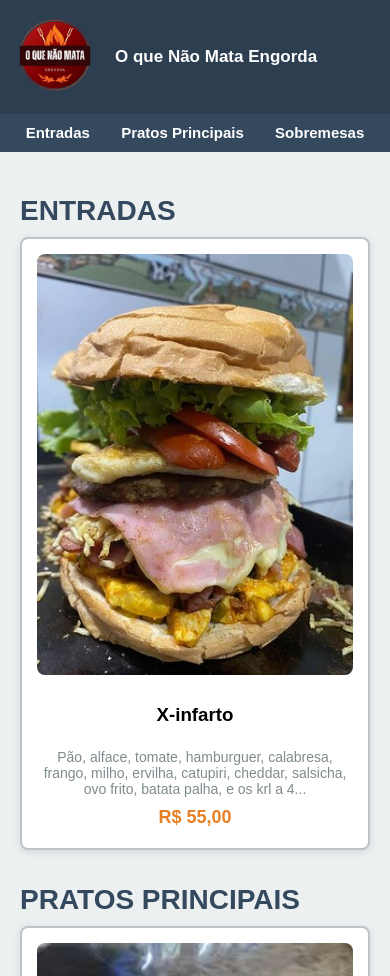
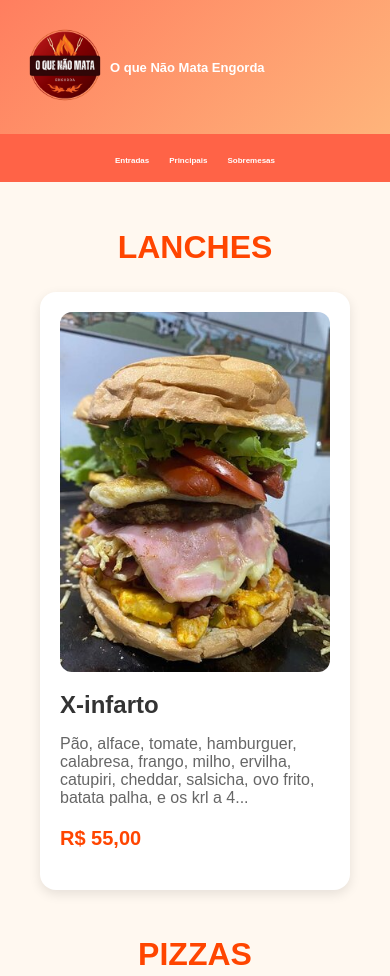
Before and after one commit to JoaoVictorIfpr/Card-pio-Express-Uma-Aventura-Responsiva, a plain HTML site: page index.html in a window 390 px wide. Shown: the top 976 px of the page. Drawn offline with Linux system fonts and the light colour scheme.

Commit message:
Responsividade
Mudança das cores do site, e adequação de responsividade para o cara que resolveu acessar o site em um apple watch.

```diff
--- a/index.html
+++ b/index.html
@@ -11,54 +11,59 @@
 <body>
     <header>
         <div class="imglogo">
-            <img src="img/Logo_Churrascaria_Restaurante_-removebg-preview.png" alt="Logo do restaurante O que Não Mata Engorda, com uma imagem de uma churrasqueira e utensílios de cozinha">
+            <img src="img/Logo_Churrascaria_Restaurante_-removebg-preview.png" alt="Logo Restaurante">
         </div>
         <div class="nome">
             <h1>O que Não Mata Engorda</h1>
         </div>
+
     </header>
+
 
     <nav>
         <ul>
-            <li><a href="#entradas" title="Ir para a seção de Entradas">Entradas</a></li>
-            <li><a href="#pratos-principais" title="Ir para a seção de Pratos Principais">Pratos Principais</a></li>
-            <li><a href="#sobremesas" title="Ir para a seção de Sobremesas">Sobremesas</a></li>
+            <li><a href="#entradas">Entradas</a></li>
+            <li><a href="#pratos-principais">Principais</a></li>
+            <li><a href="#sobremesas">Sobremesas</a></li>
         </ul>
     </nav>
 
     <main>
-        <section id="entradas">
-            <h2>Entradas</h2>
+        <div class="lanches">
+            <h2>Lanches</h2>
             <article>
-                <img src="img/x-infarto.jpg" alt="X-infarto, um lanche recheado com hambúrguer, calabresa, e outros ingredientes">
-                <h3>X-infarto</h3>
-                <p>Pão, alface, tomate, hamburguer, calabresa, frango, milho, ervilha, catupiri, cheddar, salsicha, ovo frito, batata palha, e os krl a 4...</p>
+                <img src="img/x-infarto.jpg" alt="X-infarto">
+                <h1>X-infarto</h1>
+                <p>Pão, alface, tomate, hamburguer, calabresa, frango, milho, ervilha, catupiri, cheddar, salsicha, ovo
+                    frito, batata palha, e os krl a 4...</p>
                 <p>R$ 55,00</p>
             </article>
-        </section>
+        </div>
 
-        <section id="pratos-principais">
-            <h2>Pratos Principais</h2>
+
+        <div class="pizzas">
+            <h2>Pizzas</h2>
             <article>
-                <img src="img/images.jpg" alt="Pizza com ingredientes surpresa, escolhidos pelo chef">
-                <h3>Pizza "Do Jeito que o Chefe Quiser"</h3>
-                <p>Uma surpresa do chef! Ingredientes variados escolhidos na hora para uma experiência única e inesquecível.</p>
+                <img src="img/images.jpg" alt="Pizza Sabor do Jeito que o Chefe Quiser">
+                <h1>Pizza "Do Jeito que o Chefe Quiser"</h1>
+                <p>Uma surpresa do chef! Ingredientes variados escolhidos na hora para uma experiência única e
+                    inesquecível.</p>
                 <p>R$ 89,90</p>
             </article>
-        </section>
+        </div>
 
-        <section id="sobremesas">
-            <h2>Sobremesas</h2>
+        <div class="bebidas">
+            <h2>Bebidas</h2>
             <article>
-                <img src="img/imagesa.jpg" alt="Bebida com energético e outras bebidas misteriosas">
-                <h3>Bebida "Vai na Fé"</h3>
-                <p>Um copão com gelo e com energético, misturado com a bebida que estiver sobrando no estoque. Se não gostou, não compre.</p>
+                <img src="img/imagesa.jpg" alt="Bebida Vai na Fé">
+                <h1>Bebida "Vai na Fé"</h1>
+                <p>Um copão com gelo e com energetico com a bebida que estiver sobrando no estoque, se não gostou não
+                    compre</p>
                 <p>R$ 12,00</p>
             </article>
-        </section>
+        </div>
     </main>
+    <footer>© O que não Mata Engorda 2024</footer>
+</body>
 
-    <footer>
-        <p>© O que não Mata Engorda 2024 | <a href="mailto:contato@restaurante.com" title="Envie um e-mail para contato">contato@restaurante.com</a></p>
-    </footer>
-</body>
+</html>
--- a/style.css
+++ b/style.css
@@ -1,34 +1,30 @@
 body {
     margin: 0;
     padding: 0;
-    font-family: Arial, Helvetica, sans-serif;
+    font-family: 'Poppins', sans-serif;
+    background-color: #fff8f0;
 }
 
 header {
-    background-color: #2c3e50;
+    background: linear-gradient(135deg, #ff7e5f, #feb47b);
     display: flex;
     align-items: center;
-    justify-content: start;
-    padding: 10px;
+    padding: 20px;
+    color: white;
 }
 
 header .imglogo img {
     width: 90px;
 }
 
-header .imglogo {
-    margin-right: 15px;
-}
-
 header .nome h1 {
-    font-size: 24px;
+    font-size: 28px;
     margin: 0;
-    color: white;
 }
 
 nav {
-    background-color: #34495e;
-    padding: 10px;
+    background-color: #ff6347;
+    padding: 10px 0;
 }
 
 nav ul {
@@ -36,11 +32,12 @@ nav ul {
     padding: 0;
     margin: 0;
     display: flex;
-    justify-content: space-around;
+    justify-content: center;
+    flex-wrap: wrap;
 }
 
 nav ul li {
-    display: inline;
+    margin: 5px 10px;
 }
 
 nav ul li a {
@@ -48,40 +45,36 @@ nav ul li a {
     color: white;
     font-size: 18px;
     font-weight: bold;
-    padding: 10px;
+    transition: color 0.3s;
+}
+
+nav ul li a:hover {
+    color: #ffd700;
 }
 
 main {
+    padding: 20px;
     display: flex;
     flex-wrap: wrap;
-    padding: 20px;
-    background-color: #ecf0f1;
-    justify-content: space-between;
-}
-
-main .lanches, main .pizzas, main .bebidas {
-    width: 30%;
-    margin-bottom: 30px;
+    justify-content: space-around;
 }
 
 main h2 {
-    font-size: 28px;
-    color: #34495e;
+    font-size: 32px;
+    color: #ff4500;
     text-transform: uppercase;
-    margin-bottom: 10px;
+    text-align: center;
 }
 
 article {
-    display: flex;
-    flex-direction: column;
-    align-items: center;
-    background-color: white;
-    border: 2px solid #bdc3c7;
-    padding: 15px;
-    border-radius: 8px;
-    box-shadow: 0 2px 8px rgba(0, 0, 0, 0.1);
-    transition: transform 0.3s ease-in-out;
-    margin: 10px 0;
+    background: white;
+    border-radius: 16px;
+    box-shadow: 0 4px 12px rgba(0, 0, 0, 0.1);
+    overflow: hidden;
+    margin: 20px;
+    padding: 20px;
+    max-width: 350px;
+    transition: transform 0.3s;
 }
 
 article:hover {
@@ -90,75 +83,103 @@ article:hover {
 
 article img {
     width: 100%;
-    max-width: 300px;
-    height: auto;
-    border-radius: 8px;
-    margin-bottom: 15px;
+    border-radius: 12px;
 }
 
 article h1 {
-    font-size: 22px;
-    color: #2c3e50;
-    text-align: center;
-    margin: 10px 0;
+    font-size: 24px;
+    color: #333;
+    margin: 15px 0;
 }
 
 article p {
     font-size: 16px;
-    color: #7f8c8d;
-    text-align: center;
-    margin: 5px 0;
+    color: #666;
 }
 
 article p:last-child {
-    font-size: 18px;
-    color: #e67e22;
+    font-size: 20px;
+    color: #ff4500;
     font-weight: bold;
 }
 
 footer {
     text-align: center;
-    padding: 10px;
-    background-color: #34495e;
+    padding: 15px;
+    background-color: #ff6347;
     color: white;
-    font-size: 14px;
 }
 
 @media (max-width: 800px) {
     main {
         flex-direction: column;
+        align-items: center;
+    }
+
+    nav ul li a {
+        font-size: 14px;
+    }
+
+    header .nome h1 {
+        font-size: 20px;
+    }
+}
+@media (max-width: 400px) {
+    main {
+        flex-direction: column;
+        align-items: center;
+    }
+
+    nav ul li a {
+        font-size: 8px;
+    }
+
+    header .nome h1 {
+        font-size: 13px;
+    }
+}
+
+/* Ajuste de responsividade para telas menores */
+@media (max-width: 200px) {
+    header {
+        flex-direction: column;
+        text-align: center;
+    }
+
+    nav ul {
+        flex-direction: column;
+        padding: 0;
+        text-align: center;
+    }
+
+    nav ul li {
+        margin: 5px 0;
+    }
+
+    header .imglogo img {
+        width: 60px; /* Ajusta o tamanho da logo */
+    }
+
+    header .nome h1 {
+        font-size: 14px; /* Reduz o tamanho do título */
+    }
+
+    nav ul li a {
+        font-size: 12px; /* Ajusta o tamanho do menu */
+    }
+
+    main {
+        padding: 10px;
     }
 
     main .lanches, main .pizzas, main .bebidas {
-        width: 100%;
-        margin-bottom: 20px;
-    }
-
-    nav ul li a {
-        font-size: 15px;
-    }
-
-    header .nome h1 {
-        font-size: 17px;
-    }
-}
-
-@media (max-width: 600px) {
-    article img {
-        width: 100%;
-        max-width: 100%;
-        margin-bottom: 10px;
-    }
-
-    article h1 {
-        font-size: 18px;
-    }
-
-    article p {
-        font-size: 14px;
+        width: 100%; /* Ocupa a largura total */
     }
 
     footer {
-        font-size: 12px;
+        font-size: 10px; /* Ajusta o tamanho do rodapé */
+    }
+    main h2{
+        font-size: 10px;
     }
 }
```
